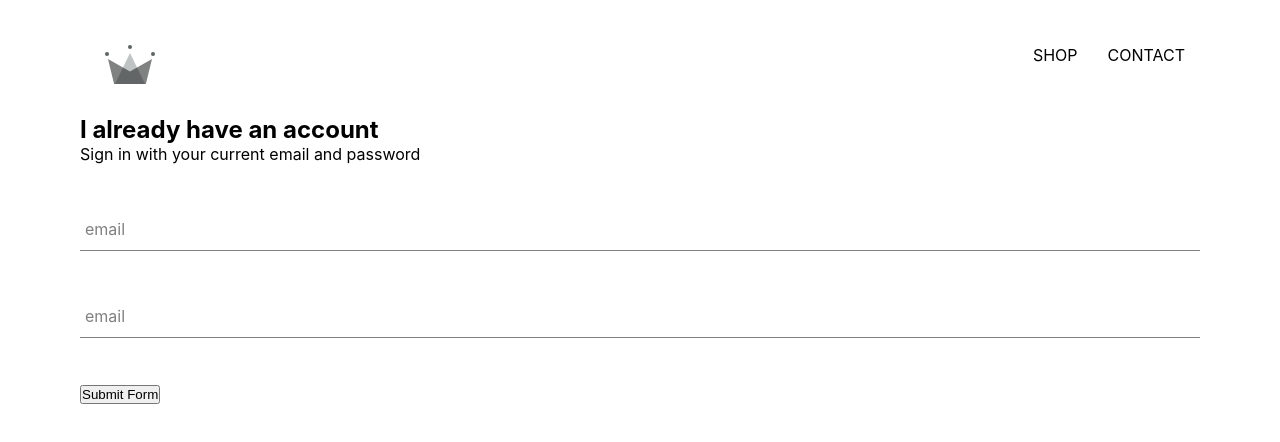
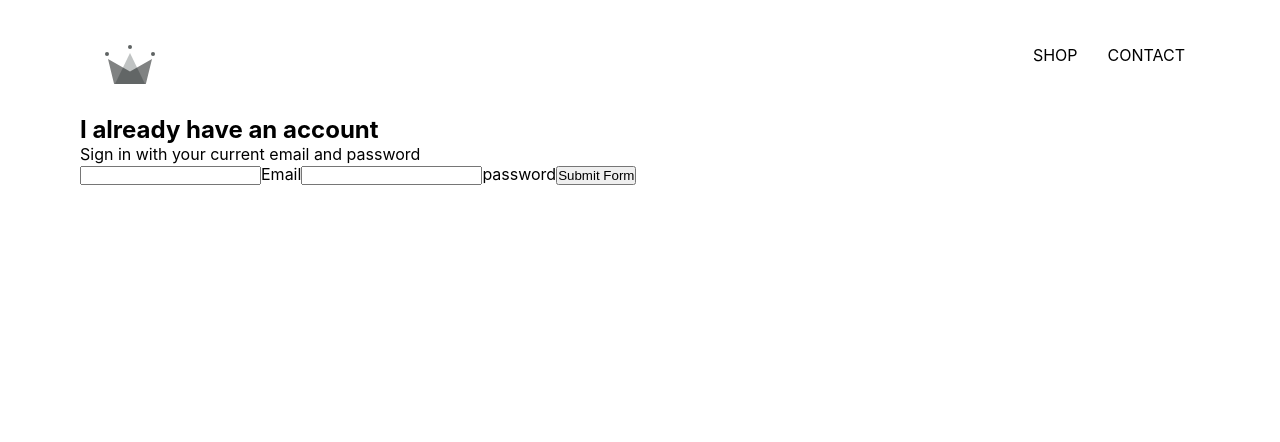
Before and after one commit to Yonarp/Reactpractice-ecommerce, a React (Create React App) app: page /signin in a window 1280 px wide. Shown: the top 442 px of the page. Built offline with nearby package versions, Linux system fonts and the light colour scheme.

Commit message:
Revert "added forminput component and styles.scss for it"
This reverts commit 8cc82ea4d46e545084b8cd4838d5988a777a42ea.

```diff
--- a/src/Components/form-input/form-input.styles.scss
+++ /dev/null
@@ -1,54 +0,0 @@
-$sub-color: grey;
-$main-color: black;
-
-@mixin shrinkLabel {
-  top: -14px;
-  font-size: 12px;
-  color: $main-color;
-}
-
-.group {
-  position: relative;
-  margin: 45px 0;
-
-  .form-input {
-    background: none;
-    background-color: white;
-    color: $sub-color;
-    font-size: 18px;
-    padding: 10px 10px 10px 5px;
-    display: block;
-    width: 100%;
-    border: none;
-    border-radius: 0;
-    border-bottom: 1px solid $sub-color;
-    margin: 25px 0;
-
-    &:focus {
-      outline: none;
-    }
-
-    &:focus ~ .form-input-label {
-      @include shrinkLabel();
-    }
-  }
-
-  input[type='password'] {
-    letter-spacing: 0.3em;
-  }
-
-  .form-input-label {
-    color: $sub-color;
-    font-size: 16px;
-    font-weight: normal;
-    position: absolute;
-    pointer-events: none;
-    left: 5px;
-    top: 10px;
-    transition: 300ms ease all;
-
-    &.shrink {
-      @include shrinkLabel();
-    }
-  }
-}
--- a/src/Components/form-input/form.input.component.jsx
+++ /dev/null
@@ -1,18 +0,0 @@
-import React from 'react';
-
-import './form-input.styles.scss';
-
-
-const FormInput = ({handleChange , label , ...otherProps}) => (
-    <div className="group">
-        <input className='form-input' onChange={handleChange} {...otherProps} />
-        {
-            label ?
-            (<label className = {`${otherProps.value.length ? 'shrink': ''} form-input-label`}>
-                {label}
-            </label>): null
-        }
-    </div>
-);
-
-export default FormInput;
--- a/src/Components/sign-in/sign-in.component.jsx
+++ b/src/Components/sign-in/sign-in.component.jsx
@@ -1,5 +1,4 @@
 import React from 'react';
-import FormInput from '../form-input/form.input.component';
 
 import './sing-in.styles.scss';
 
@@ -36,10 +35,10 @@ class SignIn extends React.Component {
                 <span>Sign in with your current email and password</span>
 
                 <form onSubmit= {this.handleSubmit}>
-                    <FormInput type="email" name='email' handleChange={this.handleChange} value={this.state.email} required  label= 'email'/>
-
-                    <FormInput type="password" name='password' handleChange={this.handleChange} value={this.state.password} required label= 'email' />
-
+                    <input type="email" name='email' onChange={this.handleChange} value={this.state.email} required  />
+                    <label>Email</label>
+                    <input type="password" name='password' onChange={this.handleChange} value={this.state.password} required   />
+                    <label>password</label>
                     <input type="submit" value='Submit Form'/>
                 </form>
             </div>
```
